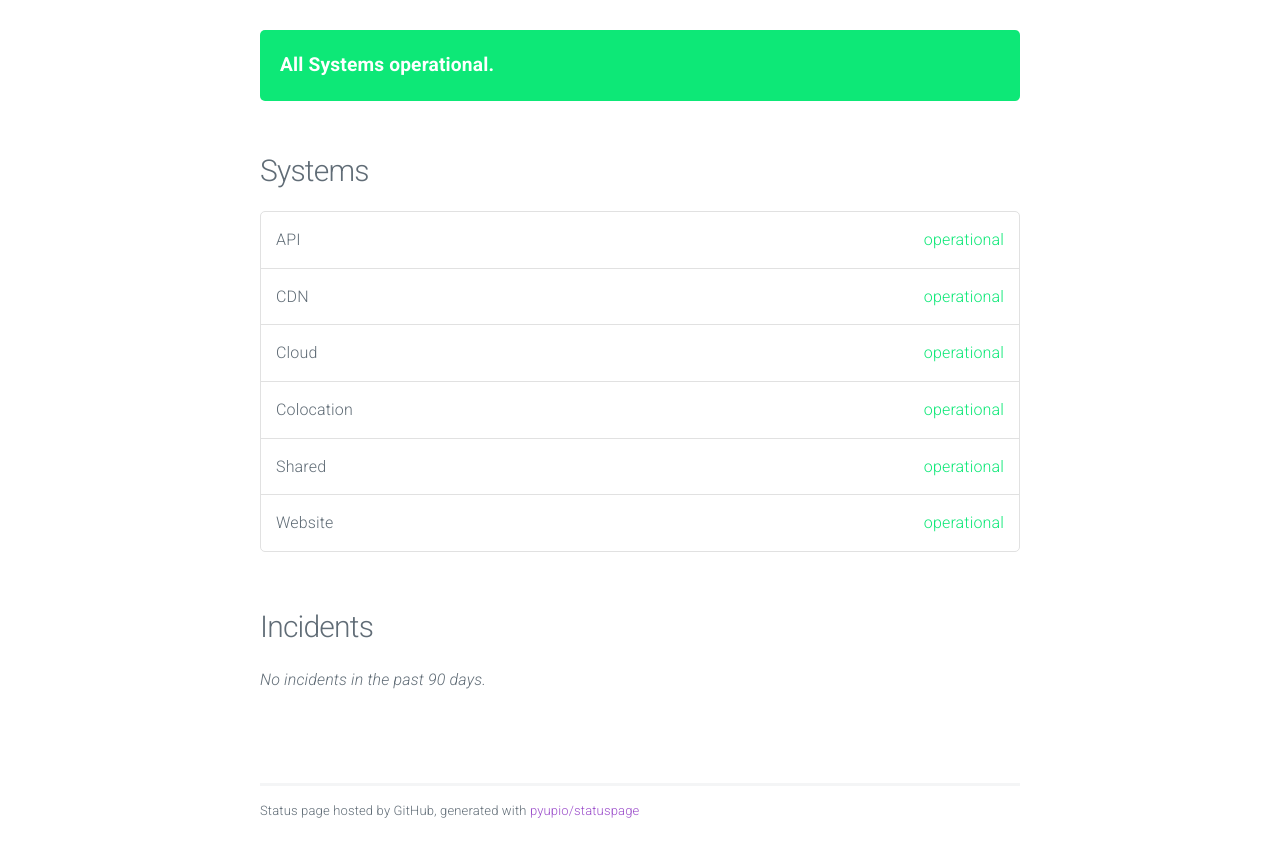
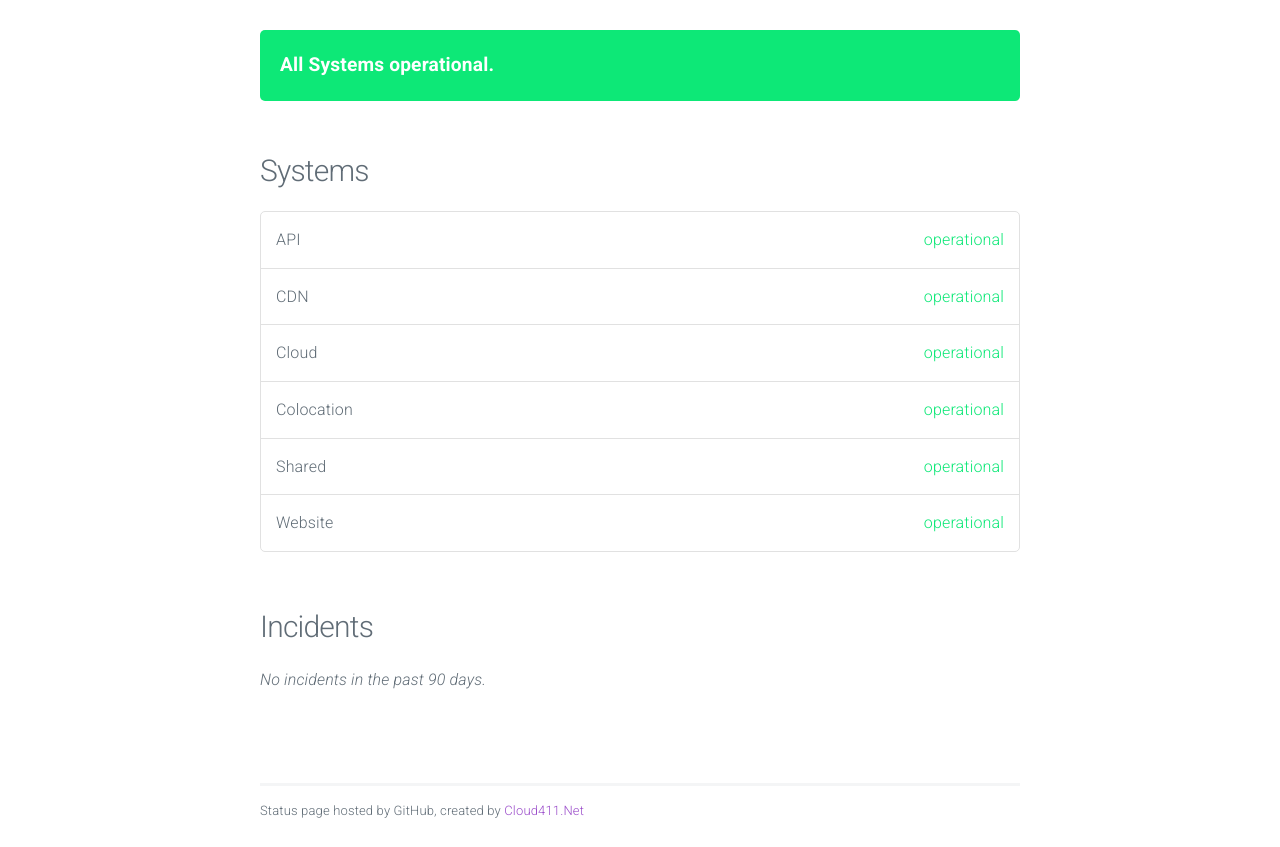
Before and after one commit to Cloudxtreme/status, a plain HTML site: page index.html in a window 1280 px wide. Shown: the part 55-902 px from the top of the page. Drawn offline with nearby package versions, Linux system fonts and the light colour scheme.

Commit message:
Update index.html

```diff
--- a/index.html
+++ b/index.html
@@ -76,7 +76,7 @@
 				<section class="container">
 					<hr/>
 
-					<p>Status page hosted by GitHub, generated with <a href="https://github.com/pyupio/statuspage">pyupio/statuspage</a></p>
+					<p>Status page hosted by GitHub, created by <a href="https://www.cloud411.net">Cloud411.Net</a></p>
 				</section>
 			</footer>
 
```
